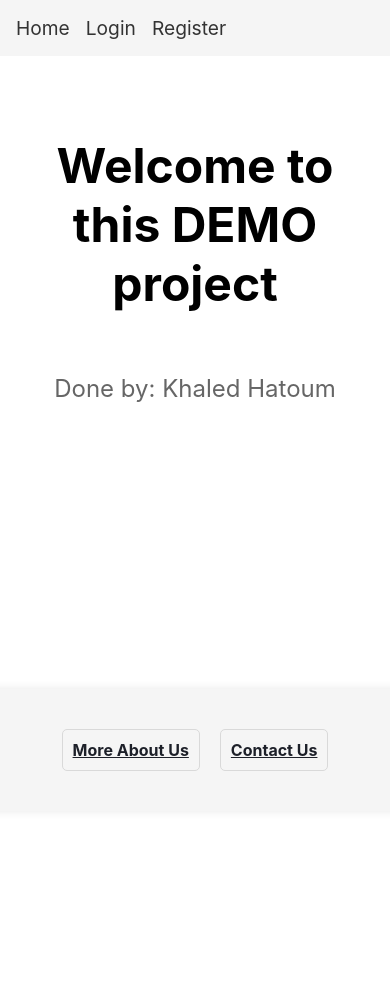
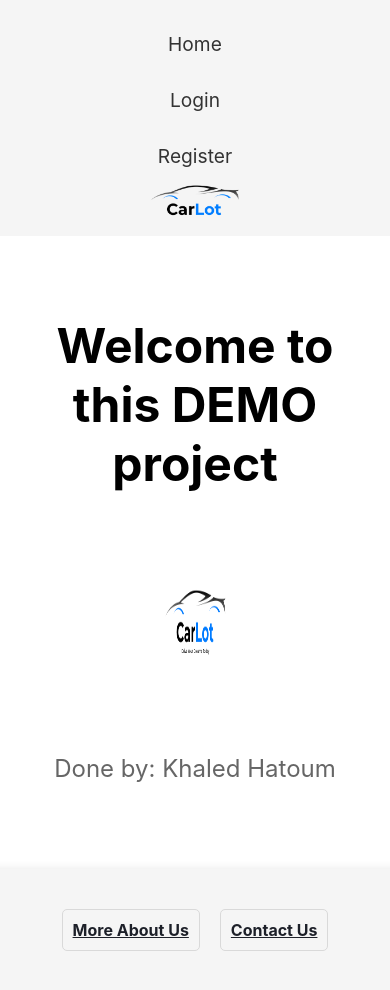
Before and after one commit to rimbarakat/car-dealership-frontend, a React (Create React App) app: page / in a window 390 px wide. Shown: the top 990 px of the page. Before the commit the page ends 844 px from the top, so only its background shows below. Built offline with nearby package versions, Linux system fonts and the light colour scheme; no server answers.

Commit message:
buttons and product items functional

```diff
--- a/src/components/product-item/product-item.css
+++ b/src/components/product-item/product-item.css
@@ -22,6 +22,12 @@
   align-items: center;
   flex-direction: column;
   margin: 20px;
+  transition: all 0.3s ease;
+
+}
+.dashboard-item:hover {
+  transform: scale(1.02);
+  background-color: #f5f5f5;
 }
 
 .dashboard-item-title {
@@ -45,9 +51,7 @@ img {
   transition: all 0.3s ease;
 }
 
-img:hover {
-  transform: scale(1.07);
-}
+
 .dashboard-item-buttons {
   display: flex;
   justify-content: space-between;
@@ -82,3 +86,8 @@ img:hover {
   cursor: pointer;
   margin: 10px;
 }
+
+.dashboard-link {
+  color: inherit;
+  text-decoration: none;
+}
--- a/src/components/product-item/product-item.jsx
+++ b/src/components/product-item/product-item.jsx
@@ -1,9 +1,24 @@
 import "./product-item.css";
+import { Link } from "react-router-dom";
 
 const ProductItem = (props) => {
+  const handleEdit = (event) => {
+    event.stopPropagation();
+    event.preventDefault();
+
+    props.onEdit(props.id);
+  };
+
+  const handleDelete = (event) => {
+    event.stopPropagation();
+    event.preventDefault();
+
+    props.onDelete(props.id);
+  };
 
   return (
-    <div className="dashboard-item" key={props.id}>
+    <Link key={props.id} to={`/car/${props.id}`} className="dashboard-link">
+      <div className="dashboard-item">
         <p>
           <img src={props.image} alt="#" />
         </p>
@@ -11,14 +26,21 @@ const ProductItem = (props) => {
         <p className="dashboard-item-description">{props.description}</p>
         <p className="dashboard-item-price">Price: ${props.price}</p>
         <div className="dashboard-item-buttons">
-        <button className="dashboard-item-edit" onClick={()=>props.onEdit(props.id)}>
+          <button
+            className="dashboard-item-edit"
+            onClick={(event) => handleEdit(event)}
+          >
             Edit
           </button>
-        <button className="dashboard-item-delete" onClick={()=>props.onDelete(props.id)}>
+          <button
+            className="dashboard-item-delete"
+            onClick={(event) => handleDelete(event)}
+          >
             Delete
           </button>
         </div>
       </div>
+    </Link>
   );
 };
 
--- a/src/css/aboutUs.css
+++ b/src/css/aboutUs.css
@@ -2,6 +2,7 @@
     margin: 50px auto;
     max-width: 800px;
     text-align: center;
+    min-height: 60vh;
   }
 
   .about-us-heading {
--- a/src/css/contactUs.css
+++ b/src/css/contactUs.css
@@ -2,6 +2,7 @@
     margin: 50px auto;
     max-width: 800px;
     text-align: center;
+    min-height: 60vh;
   }
 
   .contactUs-container h1 {
--- a/src/css/dashboard.css
+++ b/src/css/dashboard.css
@@ -5,3 +5,7 @@
   display: flex;
   flex-direction: column;
 }
+.dashboard-link {
+  color: inherit;
+  text-decoration: none;
+}
--- a/src/css/home.css
+++ b/src/css/home.css
@@ -19,3 +19,10 @@
     line-height: 2.5rem;
     color: #666;
   }
+
+  .main-logo{
+    width: 20vw;
+    align-items: center;
+    justify-content: center;
+    align-self: center;
+  }
--- a/src/css/navbar.css
+++ b/src/css/navbar.css
@@ -1,15 +1,17 @@
 .navbar {
   display: flex;
-    justify-content: left;
   align-items: center;
   background-color: #f5f5f5;
   padding: 1rem;
+  position: relative;
 }
 
 .navbar__item {
   text-decoration: none;
   color: #333;
+  justify-self: left;
   margin-right: 1rem;
+  padding: 0 0.5rem;
   font-size: 1.2rem;
   transition: color 0.2s ease-in-out;
 }
@@ -17,3 +19,32 @@
 .navbar__item:hover {
   color: #007bff;
 }
+
+.logoWrap {
+  position: absolute;
+  left: 50%;
+  transform: translateX(-50%);
+}
+
+.logo {
+  max-height: 2em;
+  margin: 0 auto;
+}
+
+@media (max-width: 768px) {
+  .navbar {
+    flex-direction: column;
+    justify-content: center;
+    align-items: center;
+    height: 100%;
+  }
+
+  .navbar__item {
+    margin: 1rem 0;
+  }
+
+  .logoWrap {
+    position: static;
+    transform: none;
+  }
+}
--- a/src/pages/dashboard.js
+++ b/src/pages/dashboard.js
@@ -3,7 +3,7 @@ import "../css/dashboard.css";
 import ProductItem from "../components/product-item/product-item";
 import { useQuery } from "react-query";
 import { getCars } from "../api/cars.service";
-import Footer from "./footer";
+import {Link} from "react-router-dom";
 function Dashboard() {
   const { data, error, isLoading } = useQuery("getCars", getCars);
   const handleEdit = (id) => {
@@ -11,10 +11,12 @@ function Dashboard() {
     console.log(`Edit product with id: ${id}`);
   };
 
-  const handleDelete = (id) => {
+  const handleDelete = (id, event) => {
     // handle delete action
     console.log(`Delete product with id: ${id}`);
+
   };
+
   if (error) {
     return <div>Error!</div>;
   }
@@ -26,14 +28,15 @@ function Dashboard() {
       <h1 className="dashboard-title">Product List</h1>
       <div className="dashboard-list">
         {data.data.map((product) => (
+
           <ProductItem
-            id={product.id}
+            id={product._id}
             image={product.image}
             title={product.title}
             description={product.description}
             price={product.price}
-            onEdit={handleEdit}
-            onDelete={handleDelete}
+            onEdit={()=>handleEdit(product._id)}
+            onDelete={()=>handleDelete(product._id)}
           />
         ))}
       </div>
--- a/src/pages/home.js
+++ b/src/pages/home.js
@@ -1,10 +1,12 @@
 import React from 'react';
 import '../css/home.css';
+import logo from './carlotLogo.jpg';
 
 function Home() {
   return (
     <div className="home-container">
       <h1 className="home-title">Welcome to this DEMO project</h1>
+      <img className='main-logo' src={logo} alt="#"/>
       <p className="home-text">Done by: Khaled Hatoum</p>
     </div>
   );
--- a/src/pages/navbar.js
+++ b/src/pages/navbar.js
@@ -1,6 +1,7 @@
 import React from 'react';
 import { Link } from 'react-router-dom';
 import "../css/navbar.css";
+import logo from "./carlotLogoNoSlogan.png"
 
 function Navbar() {
   return (
@@ -8,7 +9,9 @@ function Navbar() {
       <Link to="/" className="navbar__item">Home</Link>
       <Link to="/login" className="navbar__item">Login</Link>
       <Link to="/register" className="navbar__item">Register</Link>
-
+      <div className='logoWrap'>
+      <img src={logo} className="logo"/>
+      </div>
     </nav>
   );
 }
```
Also changed, not shown: src/pages/carlotLogo.jpg (added), src/pages/carlotLogoNoSlogan.png (added). Lines whose indentation alone changed are shown as unchanged.
